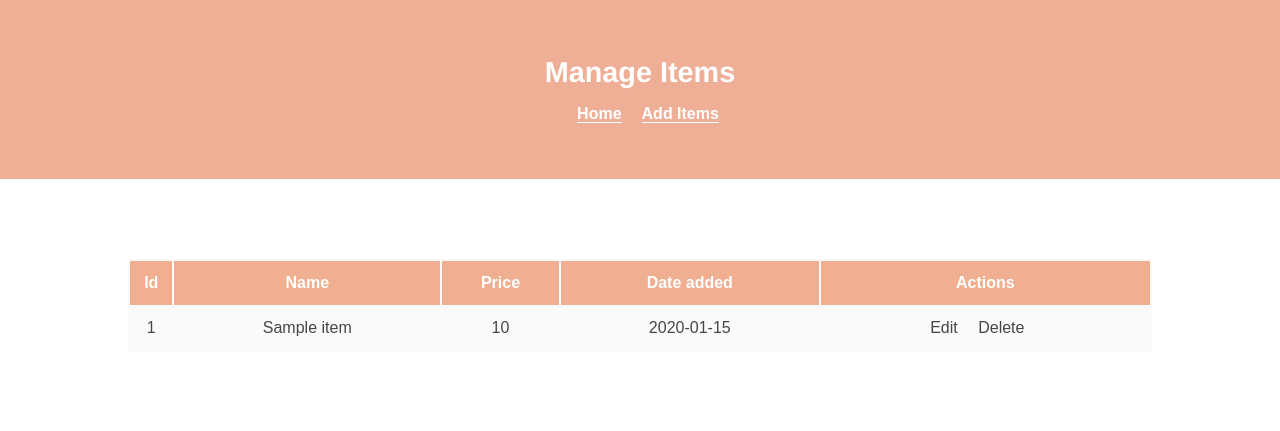
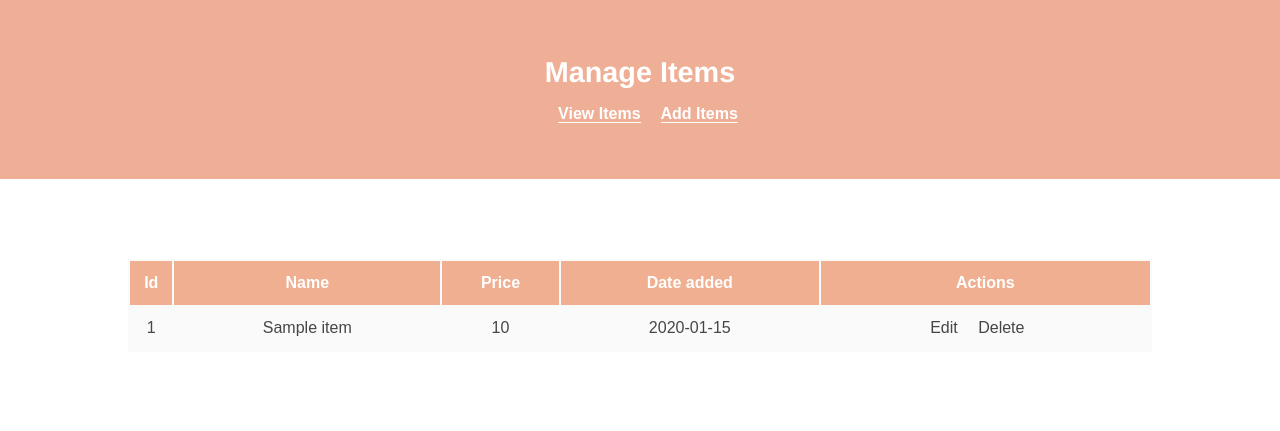
Before and after one commit to georgie105/WebStoreMenu, a Flask app: page /manage in a window 1280 px wide. Shown: the top 431 px of the page. Run offline with Flask 2, Linux system fonts and the light colour scheme; tables that the repository leaves empty hold one stand-in row (values such as "Sample post").

Commit message:
Completed CRUD functionalities

```diff
--- a/app.py
+++ b/app.py
@@ -58,10 +58,8 @@ def add():
 @app.route('/delete/<int:id>')
 def delete(id):
     item_to_delete = Item.query.get_or_404(id)
-    image_to_delete = './static/uploads/'+item_to_delete.image
     try:
         db.session.delete(item_to_delete)
-        os.remove(image_to_delete)
         db.session.commit()
         return redirect('/')
     except:
@@ -73,12 +71,13 @@ def update(id):
     item = Item.query.get_or_404(id)
 
     if request.method == 'POST':
+
         item.name = request.form['name']
         item.price = request.form['price']
 
         try:
             db.session.commit()
-            return redirect('/')
+            return redirect('/manage')
         except:
             return 'There was an issue updating your task'
     else:
--- a/templates/manage.html
+++ b/templates/manage.html
@@ -4,11 +4,16 @@
 <header id="banner">
   <h1 id="pagetitle">Manage Items</h1>
   <nav id="links">
-    <a href="/">Home</a>
+    <a href="/">View Items</a>
     <a href="/add">Add Items</a>
   </nav>
 </header>
 <main id="table-wrapper">
+  {% if items|length < 1 %}
+  <center>
+    <h1>No items have been added yet!</h1>
+  </center>
+  {% else %}
   <table>
     <tr>
       <th>Id</th>
@@ -17,9 +22,7 @@
       <th>Date added</th>
       <th>Actions</th>
     </tr>
-    {% if items|length < 1 %}
-    <h1>No items have been added yet!</h1>
-    {% else %} {% for item in items %}
+    {% for item in items %}
     <tr>
       <td>{{ item.id }}</td>
       <td>{{ item.name}}</td>
@@ -30,7 +33,8 @@
         <a href="/delete/{{ item.id }}">Delete</a>
       </td>
     </tr>
-    {% endfor %} {% endif %}
+    {% endfor %}
   </table>
+  {% endif %}
 </main>
 {% endblock %}
```
Also changed, not shown: 1 other file.
